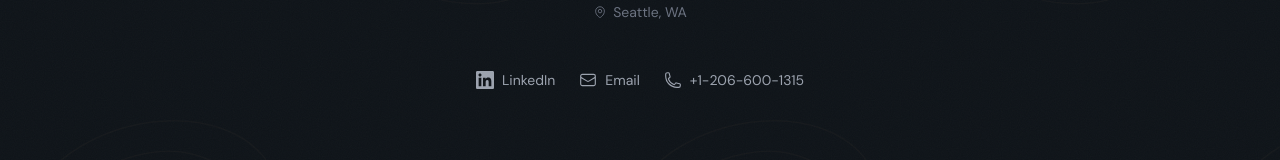
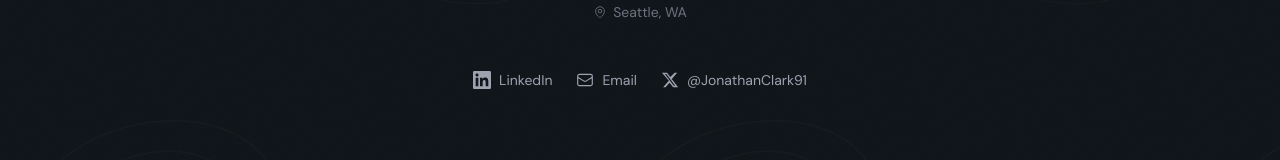
Before and after one commit to JonathanClark11/jonathanlewisclark.com, a Next.js app: page / in a window 1280 px wide. Shown: the part 536-696 px from the top of the page. Built offline with nearby package versions, Linux system fonts and the light colour scheme.

Commit message:
Remove phone number, add X/Twitter link

```diff
--- a/src/app/page.tsx
+++ b/src/app/page.tsx
@@ -197,13 +197,15 @@ function Hero() {
               <span className="hidden sm:inline">Email</span>
             </a>
             <a
-              href="tel:+12066001315"
+              href="https://x.com/JonathanClark91"
+              target="_blank"
+              rel="noopener noreferrer"
               className="group flex items-center gap-2 text-text-secondary hover:text-accent-copper transition-colors text-sm"
             >
-              <svg width="18" height="18" fill="none" stroke="currentColor" strokeWidth="1.5" viewBox="0 0 24 24">
-                <path d="M2.25 6.75c0 8.284 6.716 15 15 15h2.25a2.25 2.25 0 002.25-2.25v-1.372c0-.516-.351-.966-.852-1.091l-4.423-1.106c-.44-.11-.902.055-1.173.417l-.97 1.293c-.282.376-.769.542-1.21.38a12.035 12.035 0 01-7.143-7.143c-.162-.441.004-.928.38-1.21l1.293-.97c.363-.271.527-.734.417-1.173L6.963 3.102a1.125 1.125 0 00-1.091-.852H4.5A2.25 2.25 0 002.25 4.5v2.25z" />
+              <svg width="18" height="18" fill="currentColor" viewBox="0 0 24 24">
+                <path d="M18.244 2.25h3.308l-7.227 8.26 8.502 11.24H16.17l-4.714-6.231-5.401 6.231H2.748l7.73-8.835L1.254 2.25H8.08l4.258 5.63 5.906-5.63zm-1.161 17.52h1.833L7.084 4.126H5.117z" />
               </svg>
-              <span className="hidden sm:inline">+1-206-600-1315</span>
+              <span className="hidden sm:inline">@JonathanClark91</span>
             </a>
           </div>
         </Reveal>
@@ -824,10 +826,12 @@ function Footer() {
                 JonathanClark11@gmail.com
               </a>
               <a
-                href="tel:+12066001315"
+                href="https://x.com/JonathanClark91"
+                target="_blank"
+                rel="noopener noreferrer"
                 className="block text-text-secondary hover:text-accent-copper transition-colors text-sm"
               >
-                +1-206-600-1315
+                x.com/JonathanClark91
               </a>
               <a
                 href="https://linkedin.com/in/JonathanClark11"
```
